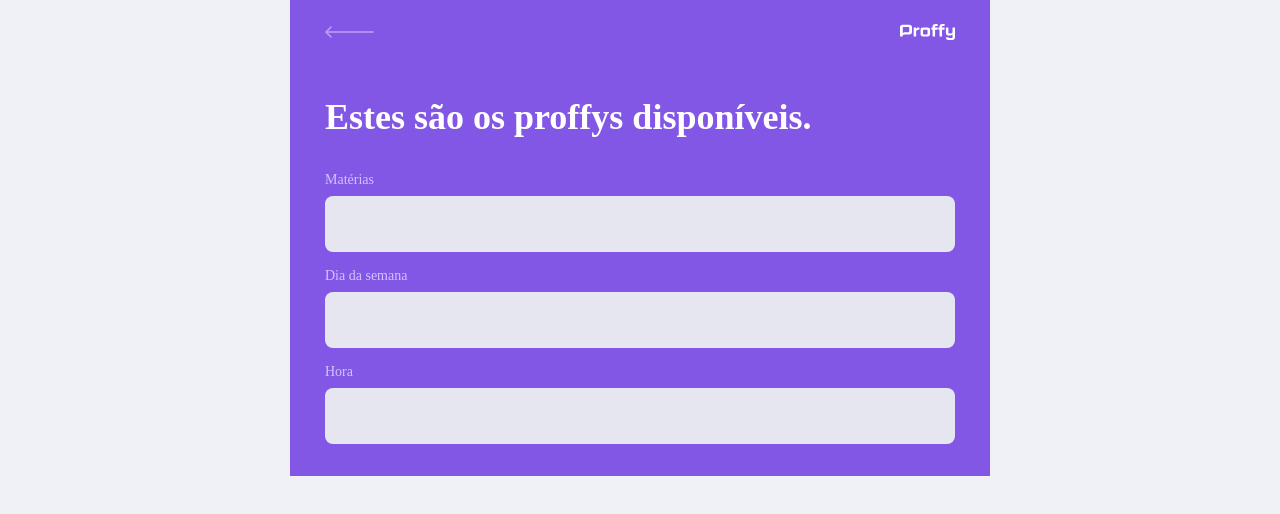
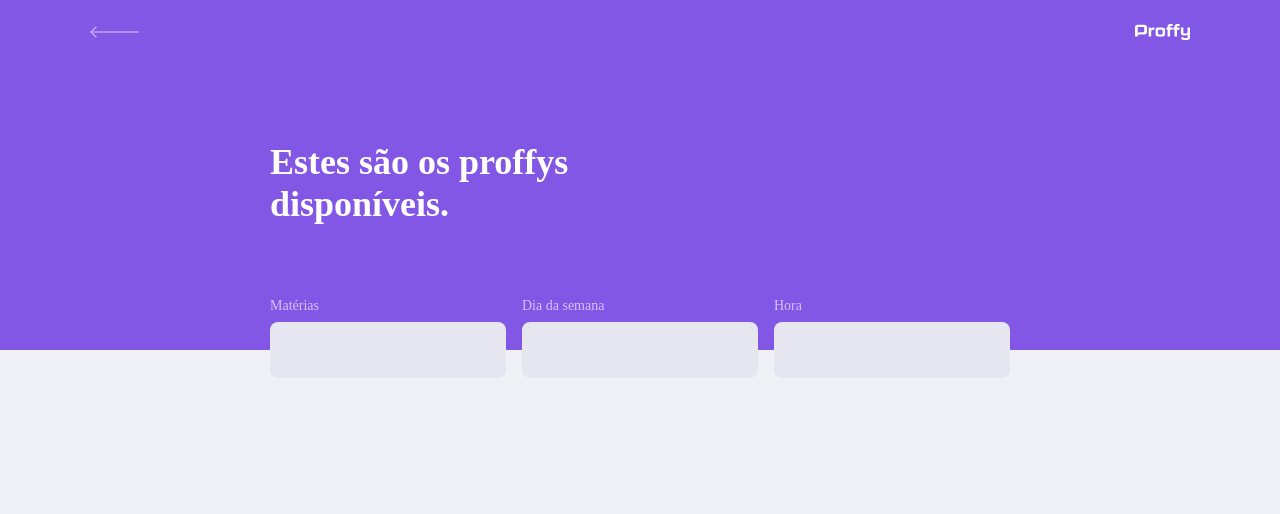
Before and after one commit to pedropsoares/proffy_frontent, a React (Create React App) app: page /study in a window 1280 px wide. Shown: the top 514 px of the page. Built offline with nearby package versions, Linux system fonts and the light colour scheme; the HTML template or start-up script is replaced by a standard one.

Commit message:
update in css

```diff
--- a/src/components/PagaHeader/index.tsx
+++ b/src/components/PagaHeader/index.tsx
@@ -4,6 +4,8 @@
 
 import logoImg from '../../assets/images/logo.svg'
 import backIcon from '../../assets/images/icons/back.svg'
+
+import './style.css'
 
 interface PagaHeaderProps {
   title: String;
--- a/src/components/PagaHeader/style.css
+++ b/src/components/PagaHeader/style.css
@@ -0,0 +1,67 @@
+.page-header {
+  display: flex;
+  flex-direction: column;
+  background-color: var(--color-primary);
+}
+
+.page-header .top-bar-container {
+  width: 90%;
+  margin: 0 auto;
+  display: flex;
+  justify-content: space-between;
+  align-items: center;
+  color: var(--color-text-in-primary);
+  padding: 1.6rem 0;
+}
+
+.page-header .top-bar-container a {
+  height: 3.2rem;
+  transition: opacity 0.2s;
+}
+
+.page-header .top-bar-container a:hover {
+  opacity: 0.6;
+}
+
+.page-header .top-bar-container > img {
+  height: 1.6rem;
+}
+
+.page-header .header-content {
+  width: 90%;
+  margin: 0 auto;
+  position: relative;
+  margin: 3.2rem auto;
+}
+
+.page-header .header-content strong {
+  font: 700 3.6rem Archivo;
+  line-height: 4.2rem;
+  color: var(--color-title-in-primary);
+}
+
+@media (min-width: 700px) {
+  .page-header {
+    height: 350px;
+  }
+
+  .page-header .top-bar-container {
+    max-width: 1100px;
+  }
+
+  .page-header .header-content {
+    flex: 1;
+    max-width: 740px;
+    margin: 0 auto;
+    padding-bottom: 48px;
+    display: flex;
+    flex-direction: column;
+    justify-content: center;
+    align-items: flex-start;
+  }
+
+  .page-header .header-content strong{
+    max-width: 350px;
+  }
+
+}
--- a/src/pages/TeacherList/style.css
+++ b/src/pages/TeacherList/style.css
@@ -1,48 +1,6 @@
 #page-teacher-list {
   width: 100vw;
   height: 100vh;
-}
-
-.page-header {
-  display: flex;
-  flex-direction: column;
-  background-color: var(--color-primary);
-}
-
-.page-header .top-bar-container {
-  width: 90%;
-  margin: 0 auto;
-  display: flex;
-  justify-content: space-between;
-  align-items: center;
-  color: var(--color-text-in-primary);
-  padding: 1.6rem 0;
-}
-
-.page-header .top-bar-container a {
-  height: 3.2rem;
-  transition: opacity 0.2s;
-}
-
-.page-header .top-bar-container a:hover {
-  opacity: 0.6;
-}
-
-.page-header .top-bar-container > img {
-  height: 1.6rem;
-}
-
-.page-header .header-content {
-  width: 90%;
-  margin: 0 auto;
-  position: relative;
-  margin: 3.2rem auto;
-}
-
-.page-header .header-content strong {
-  font: 700 3.6rem Archivo;
-  line-height: 4.2rem;
-  color: var(--color-title-in-primary);
 }
 
 #search-teachers {
@@ -85,9 +43,23 @@
   left: 1.6rem;
   right: 1.6rem;
   bottom: 0;
-  transition: opacity 0.9s;
+  transition: opacity 0.2s;
 }
 
-.input-block::after:hover {
-  opacity: 0.2;
+@media (min-width: 700px) {
+  #page-teacher-list {
+    max-width: 100%;
+  }
+
+  #search-teachers {
+    display: grid;
+    grid-template-columns: repeat(3, 1fr);
+    column-gap: 16px;
+    position: absolute;
+    bottom: -28px;
+  }
+
+  #search-teachers .input-block + .input-block{
+  margin-top: 0;
+  }
 }
```
